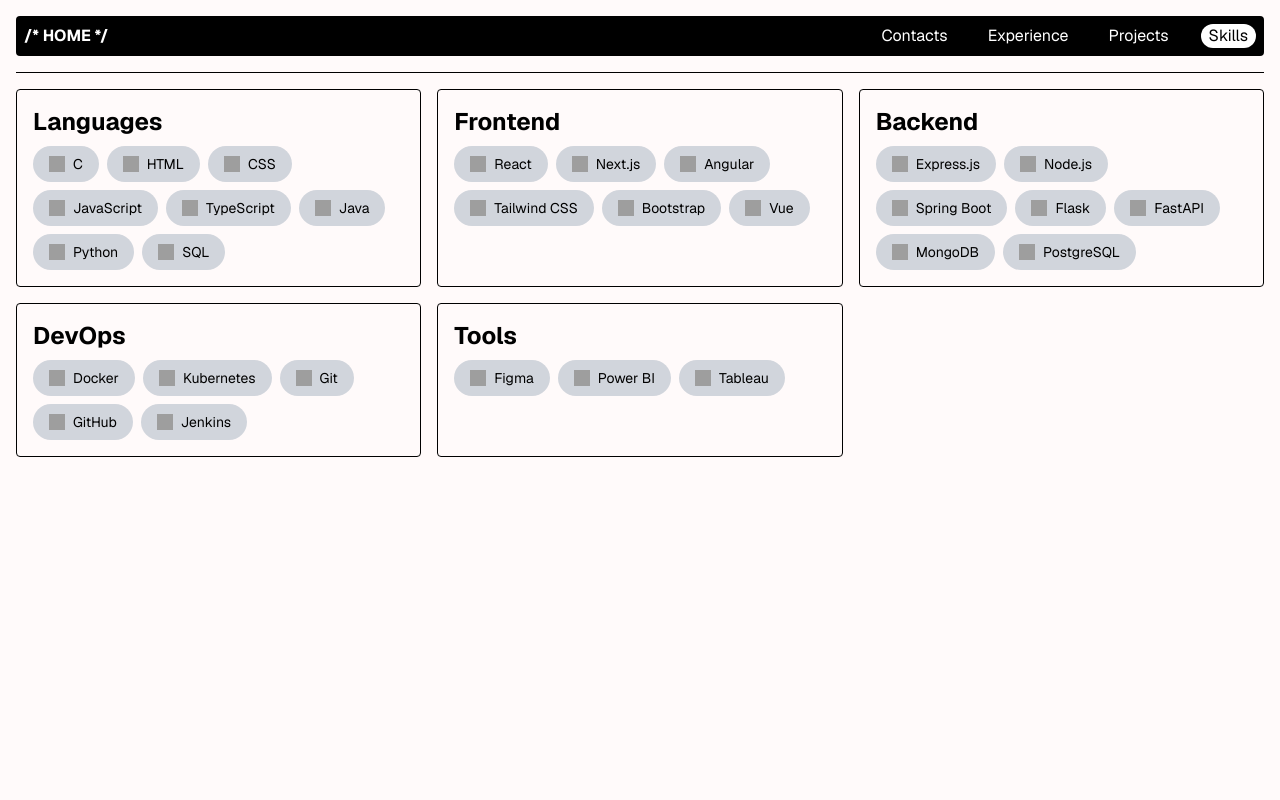
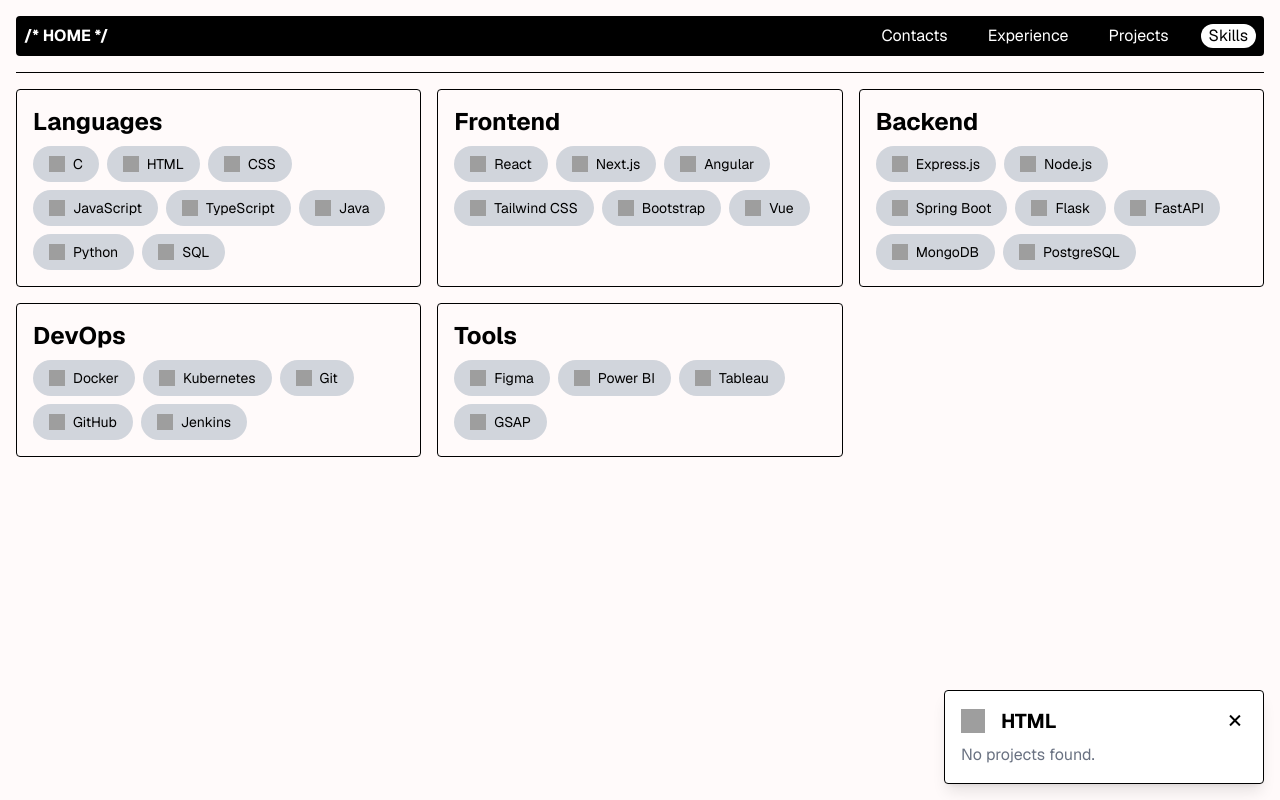
Before and after one commit to SumedhaSinghRathor/all-projects, a Vue app: page /skills in a window 1280 px wide. Both pictures are taken after a click on the item "HTML". Built offline with nearby package versions, Linux system fonts and the light colour scheme; data requests are answered from the project's data file; grey boxes are pictures that could not be loaded.

Commit message:
finish skills page

```diff
--- a/db.json
+++ b/db.json
@@ -49,7 +49,7 @@
       "type": ["Full Stack"],
       "desc": "What-is-Shoujo? is MERN stack web app that serves as a searchable database for Shoujo manga (demographic aimed at young women) with genre filters. It also acts as a personal reading tracker, letting users log progress, manage lists, and view detailed info.",
       "link": "https://what-is-shoujo.vercel.app",
-      "frameworks": ["Node.js", "Express.js", "React.js"],
+      "frameworks": ["Node.js", "Express.js", "React"],
       "tools": ["Tailwind CSS", "ReCharts"],
       "language": ["JavaScript"],
       "database": ["MongoDB"],
@@ -73,7 +73,7 @@
       "type": ["Front End"],
       "desc": "A collection of diverse web projects brought to life with smooth, expressive animations using Framer Motion.",
       "link": "https://random-react-projects.vercel.app",
-      "frameworks": ["React.js"],
+      "frameworks": ["React"],
       "tools": ["Tailwind CSS", "ReCharts", "Framer Motion"],
       "language": ["JavaScript"],
       "github": "random-react-projects",
@@ -98,7 +98,7 @@
       "type": ["Front End"],
       "desc": "An animated music showcase that elegantly presents my favorite albums using smooth transitions and motion effects, powered by real-time data from the Spotify API. It blends visual flair with dynamic content to create an immersive listening-inspired experience.",
       "link": "https://personal-music.vercel.app",
-      "frameworks": ["React.js"],
+      "frameworks": ["React"],
       "tools": ["Tailwind CSS", "Framer Motion"],
       "language": ["TypeScript"],
       "github": "personal-music",
@@ -114,7 +114,7 @@
       "type": ["Front End"],
       "desc": "Contains the the code and necessary items used in the portfolio. This website is made using only React.js (using the GSAP library for animations).",
       "link": "https://sumedhasinghrathor.vercel.app",
-      "frameworks": ["React.js", "GSAP"],
+      "frameworks": ["React", "GSAP"],
       "tools": ["Tailwind CSS", "ReCharts"],
       "language": ["JavaScript"],
       "github": "personal-portfolio",
@@ -135,7 +135,7 @@
       "type": ["Full Stack"],
       "desc": "A new note sharing app called 'Notes Ki Dukaan' where students can upload their own notes as well as view, rate and download notes from other faculties. Our powerful sorting and searching features will help students in organizing their notes and being prepared for their exams and sessionals.",
       "link": "https://notes-ki-dukaan.vercel.app",
-      "frameworks": ["React.js", "Spring Boot"],
+      "frameworks": ["React", "Spring Boot"],
       "tools": ["Tailwind CSS", "ReCharts"],
       "language": ["JavaScript", "Java"],
       "database": ["MongoDB"],
@@ -155,7 +155,7 @@
       "type": ["Full Stack"],
       "desc": "A full-stack web application that fetches historical stock data, stores it in a database, and uses an LSTM (Long Short-Term Memory) deep learning model to predict future stock prices. Built with Flask for the backend, React for the frontend, and TensorFlow/Keras for the prediction logic.",
       "link": "https://stock-predictor.vercel.app",
-      "frameworks": ["React.js", "Flask"],
+      "frameworks": ["React", "Flask"],
       "tools": ["Tailwind CSS", "ReCharts"],
       "language": ["JavaScript", "Python"],
       "database": ["PostgreSQL"],
@@ -201,7 +201,7 @@
       "type": ["Front End"],
       "desc": "This interactive frontend showcase utilizes GSAP to deliver a seamless journey through diverse scrolling techniques. Users can explore a variety of effects, including parallax backgrounds, scroll-triggered reveals, and horizontal transitions, all designed to enhance digital storytelling.",
       "link": "https://scroll-animations-opal.vercel.app",
-      "frameworks": ["React.js"],
+      "frameworks": ["React"],
       "tools": ["Tailwind CSS", "GSAP"],
       "language": ["JavaScript"],
       "github": "scroll-animations",
@@ -240,7 +240,7 @@
       "type": ["Front End"],
       "desc": "QuantaSight is a deep-tech machine intelligence startup based in the UK that focuses on accelerating research and development for the pharmaceutical and life sciences industries. The company provides an AI-powered platform designed to transform complex research tasks—such as drug discovery and clinical trial analysis—from weeks into minutes.",
       "link": "https://quantasight.vercel.app",
-      "frameworks": ["React.js"],
+      "frameworks": ["React"],
       "tools": ["Tailwind CSS"],
       "language": ["JavaScript"],
       "github": "QuantaSight",
@@ -256,7 +256,7 @@
       "type": ["Full Stack"],
       "desc": "This full-stack application enables users to log their reading history and progress through a secure, database-driven dashboard. It leverages a data visualization library to transform reading habits into interactive analytics, highlighting trends like pages per day and genre distribution.",
       "link": "https://read-analysis.vercel.app",
-      "frameworks": ["React.js", "Flask"],
+      "frameworks": ["React", "Flask"],
       "tools": ["Tailwind CSS", "ReCharts"],
       "language": ["JavaScript", "Python"],
       "database": ["PostgreSQL"],
@@ -275,7 +275,7 @@
       "type": ["Front End"],
       "desc": "This interactive web portfolio utilizes a code editor aesthetic, featuring a sidebar for file navigation and a multi-tab interface to showcase projects and skills. Built with a focus on developer experience, it includes custom syntax highlighting, a functional terminal, and a responsive layout that mirrors a personalized VS Code environment.",
       "link": "https://sumedhasinghrathor-vs-code-portfolio.vercel.app",
-      "frameworks": ["React.js"],
+      "frameworks": ["React"],
       "tools": ["Tailwind CSS"],
       "language": ["JavaScript"],
       "github": "VSCode",
@@ -310,7 +310,7 @@
       "type": ["Front End"],
       "desc": "This interactive web application visualizes classic pathfinding algorithms like Dijkstra’s and A* to find the shortest distance between two points on a grid. Users can place obstacles, adjust speed, and watch in real-time as the algorithm explores nodes to determine the most efficient path.",
       "link": "https://pathfinding-visualizer.vercel.app",
-      "frameworks": ["React.js"],
+      "frameworks": ["React"],
       "tools": ["Tailwind CSS"],
       "language": ["TypeScript"],
       "github": "pathfinding-visualizer",
@@ -323,7 +323,7 @@
       "type": ["Full Stack"],
       "desc": "A full-stack CRUD Blog built with Next.js and MongoDB enables users to create, read, update, and delete posts seamlessly. It features dynamic routing, server-side rendering, and a responsive UI backed by a scalable NoSQL database.",
       "link": "https://nextjsmongodb-fullstack-blog.vercel.app/",
-      "frameworks": ["React.js"],
+      "frameworks": ["React"],
       "tools": ["Tailwind CSS"],
       "language": ["JavaScript"],
       "github": "CRUDBlog-NextJSMongoDB",
@@ -355,7 +355,7 @@
       "type": ["Full Stack", "ChatBot"],
       "desc": "This AI-powered assistant is fine-tuned on modern web development documentation and best practices to provide precise, context-aware guidance for frontend architectures. It streamlines the development process by generating clean code snippets, debugging complex UI transitions, and suggesting optimal state management strategies.",
       "link": "https://pixel-pilot.vercel.app",
-      "frameworks": ["React.js", "FastAPI"],
+      "frameworks": ["React", "FastAPI"],
       "language": ["JavaScript", "Python"],
       "github": "pixel-pilot",
       "logo": "/logo/pp.ico",
@@ -367,7 +367,7 @@
       "type": ["Front End"],
       "desc": "This weather app, built with the OpenWeatherMap API and React.js, features allows users to easily access current conditions, humidity, and temperature for any location.",
       "link": "https://sumedhasinghrathor-weatherdashboard.vercel.app/",
-      "frameworks": ["React.js"],
+      "frameworks": ["React"],
       "language": ["JavaScript"],
       "github": "WeatherApp",
       "logo": "/logo/cloud.png",
@@ -562,6 +562,10 @@
         {
           "name": "Tableau",
           "url": "https://cdn.worldvectorlogo.com/logos/tableau-software.svg"
+        },
+        {
+          "name": "GSAP",
+          "url": "https://cdn.worldvectorlogo.com/logos/gsap-greensock.svg"
         }
       ]
     }
--- /dev/null
+++ b/src/components/Skills/Info.vue
@@ -0,0 +1,59 @@
+<template>
+  <section
+    v-if="selectedSkill"
+    class="fixed bottom-4 right-4 w-xs bg-white shadow-lg border rounded p-4"
+  >
+    <div class="flex items-center justify-between mb-2">
+      <div class="flex items-center gap-4">
+        <img :src="selectedSkill.url" class="size-6" />
+        <h2 class="text-xl font-bold">{{ selectedSkill.name }}</h2>
+      </div>
+      <i
+        class="bx bx-x text-2xl hover:bg-gray-400 rounded-full cursor-pointer"
+        @click="$emit('close')"
+      ></i>
+    </div>
+
+    <ul v-if="filteredProjects.length" class="list-decimal list-inside">
+      <li v-for="project in filteredProjects" :key="project.id">
+        {{ project.title }}
+      </li>
+    </ul>
+
+    <p v-else class="text-gray-500">No projects found.</p>
+  </section>
+</template>
+
+<script>
+export default {
+  name: "Info",
+
+  props: {
+    selectedSkill: {
+      type: Object,
+      default: null,
+    },
+    allProjects: {
+      type: Array,
+      default: () => [],
+    },
+  },
+
+  computed: {
+    filteredProjects() {
+      if (!this.selectedSkill) return [];
+
+      const skillName = this.selectedSkill.name;
+
+      return this.allProjects.filter((project) => {
+        return (
+          project.frameworks?.includes(skillName) ||
+          project.tools?.includes(skillName) ||
+          project.language?.includes(skillName) ||
+          project.database?.includes(skillName)
+        );
+      });
+    },
+  },
+};
+</script>
--- a/src/components/Skills/Skills.vue
+++ b/src/components/Skills/Skills.vue
@@ -10,6 +10,7 @@
           v-for="item in skill.list"
           :key="item"
           class="bg-gray-300 text-black px-4 py-2 rounded-full shrink-0 flex items-center gap-2 text-sm cursor-pointer"
+          @click="toggleSkill(item)"
         >
           <img :src="item.url" :alt="item.name" class="size-4" />
           {{ item.name }}
@@ -17,17 +18,28 @@
       </ul>
     </div>
   </section>
+  <Info
+    :selectedSkill="selectedSkill"
+    :allProjects="projects"
+    @close="selectedSkill = null"
+  />
 </template>
 
 <script>
+import ProjectService from "../../services/ProjectService";
 import SkillService from "../../services/SkillService";
+import Info from "./Info.vue";
 
 export default {
   name: "Skills",
 
+  components: { Info },
+
   data() {
     return {
       skills: [],
+      projects: [],
+      selectedSkill: null,
     };
   },
 
@@ -39,10 +51,23 @@
         console.error("Error fetching skills:", error);
       }
     },
+
+    async getProjects() {
+      try {
+        this.projects = await ProjectService.getProjects();
+      } catch (error) {
+        console.error("Error fetching projects:", projects);
+      }
+    },
+
+    toggleSkill(skill) {
+      this.selectedSkill = this.selectedSkill === skill ? null : skill;
+    },
   },
 
   mounted() {
     this.getSkills();
+    this.getProjects();
   },
 };
 </script>
```
